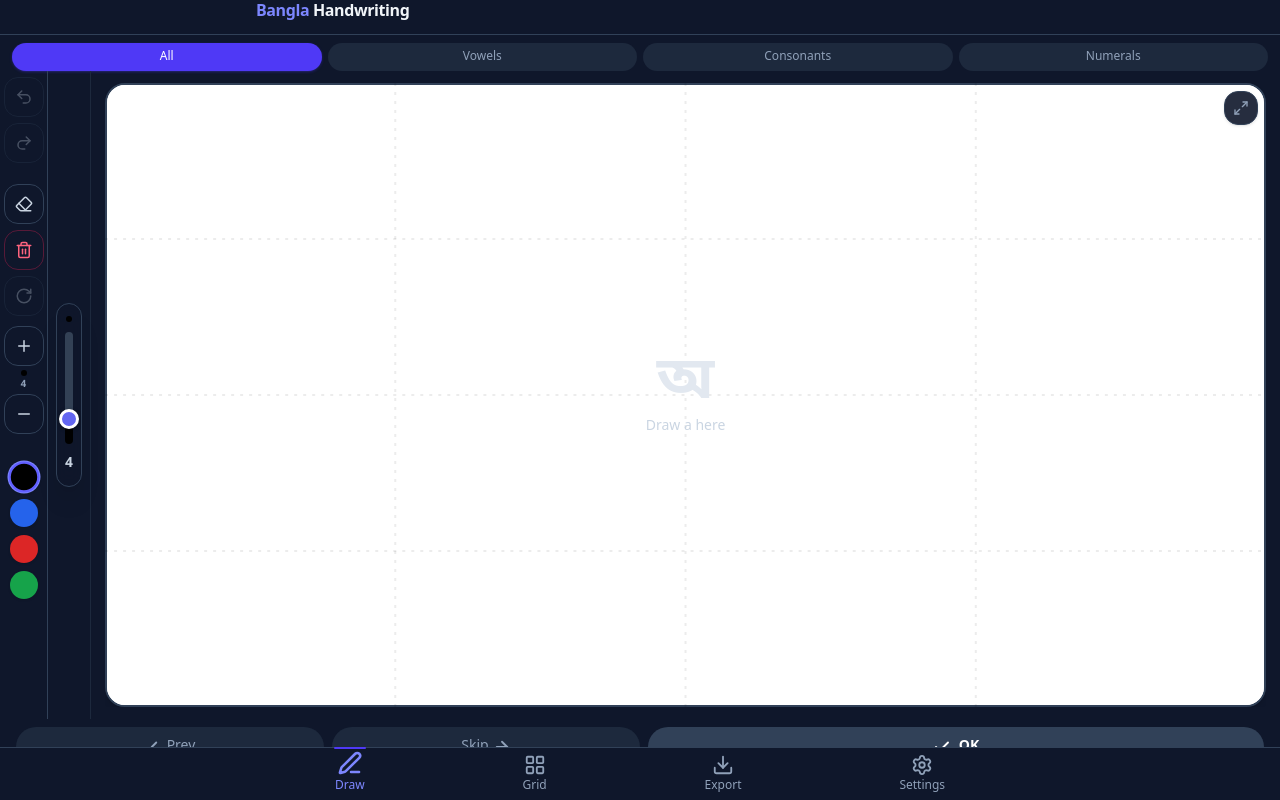
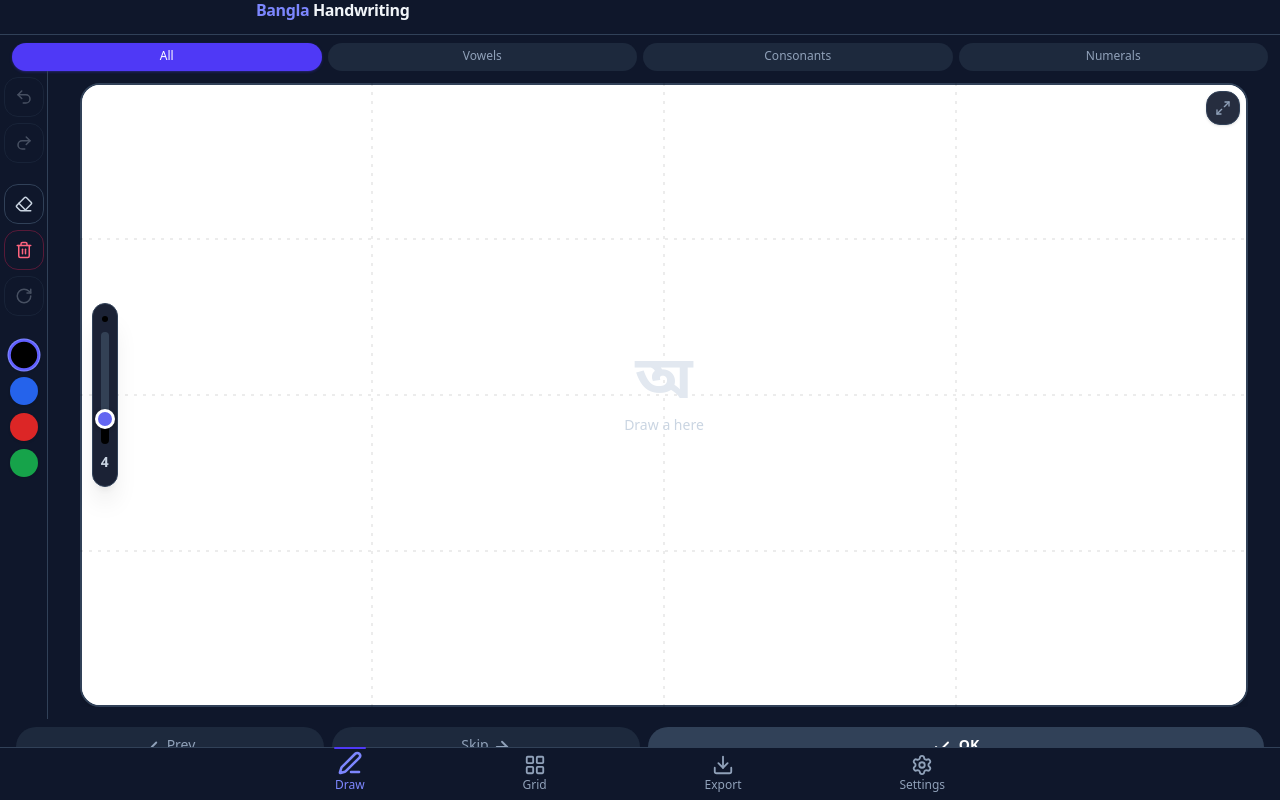
Before and after one commit to Istiaq-Edu/Bangla-Handwriting-Collector, a React (Vite) app: page / in a window 1280 px wide. Built offline with nearby package versions, Linux system fonts and the light colour scheme.

Commit message:
Move pen thickness to floating canvas UI
Relocated pen thickness control from toolbar stepper to floating sliders on the canvas. Mobile shows horizontal slider at bottom, desktop shows vertical slider on left side. Both hide while actively drawing, providing better UX and freeing up toolbar space.

```diff
--- a/src/components/Canvas/DrawingCanvas.tsx
+++ b/src/components/Canvas/DrawingCanvas.tsx
@@ -436,13 +436,8 @@ export default function DrawingCanvas({
           </motion.div>
         )}
       </AnimatePresence>
-    </>
-  )
 
-  // ═══════════════════════════════════════
-  // THICKNESS SLIDER COMPONENT (shared)
-  // ═══════════════════════════════════════
-  const thicknessSlider = (
+      {/* Mobile: floating thickness slider at bottom — hides while drawing */}
       <AnimatePresence>
         {!currentStrokeActive && (
           <motion.div
@@ -450,9 +445,9 @@ export default function DrawingCanvas({
             animate={{ opacity: 1, scale: 1 }}
             exit={{ opacity: 0, scale: 0.8 }}
             transition={{ duration: 0.12 }}
+            className="pointer-events-auto absolute bottom-3 left-1/2 -translate-x-1/2 sm:hidden"
           >
-          {/* Mobile: horizontal */}
-          <div className="flex items-center gap-2.5 rounded-2xl border border-slate-700 bg-slate-900/80 px-4 py-2 shadow-xl backdrop-blur-md sm:hidden">
+            <div className="flex items-center gap-2.5 rounded-2xl border border-slate-700 bg-slate-900/95 px-4 py-2 shadow-xl backdrop-blur-md">
               <motion.div
                 className="shrink-0 rounded-full"
                 style={{ backgroundColor: penColor }}
@@ -475,9 +470,21 @@ export default function DrawingCanvas({
                 {penThickness}
               </span>
             </div>
+          </motion.div>
+        )}
+      </AnimatePresence>
 
-          {/* Desktop: vertical */}
-          <div className="hidden flex-col items-center gap-2.5 rounded-2xl border border-slate-700 bg-slate-900/80 px-2 py-3 shadow-xl backdrop-blur-md sm:flex">
+      {/* Desktop: floating thickness slider on left side — hides while drawing */}
+      <AnimatePresence>
+        {!currentStrokeActive && (
+          <motion.div
+            initial={{ opacity: 0, scale: 0.8 }}
+            animate={{ opacity: 1, scale: 1 }}
+            exit={{ opacity: 0, scale: 0.8 }}
+            transition={{ duration: 0.12 }}
+            className="pointer-events-auto absolute left-3 top-1/2 hidden -translate-y-1/2 sm:block"
+          >
+            <div className="flex flex-col items-center gap-2.5 rounded-2xl border border-slate-700 bg-slate-900/95 px-2 py-3 shadow-xl backdrop-blur-md">
               <motion.div
                 className="shrink-0 rounded-full"
                 style={{ backgroundColor: penColor }}
@@ -505,6 +512,7 @@ export default function DrawingCanvas({
           </motion.div>
         )}
       </AnimatePresence>
+    </>
   )
 
   // ── FULLSCREEN / ZOOM MODE ──
@@ -535,8 +543,6 @@ export default function DrawingCanvas({
               canRotate={strokeCount > 0}
               penColor={penColor}
               onPenColorChange={setPenColor}
-              penThickness={penThickness}
-              onPenThicknessChange={setPenThickness}
               canRedo={redoCount > 0}
               canUndo={strokeCount > 0}
             />
@@ -573,18 +579,10 @@ export default function DrawingCanvas({
           </div>
         </div>
 
-        {/* Slider (left) + canvas — fills ALL remaining space */}
-        <div className="flex min-h-0 flex-1">
-          {/* Pen thickness slider */}
-          <div className="flex items-center justify-center border-r border-slate-800 px-2 py-1.5">
-            {thicknessSlider}
-          </div>
-
-          {/* Canvas */}
+        {/* Canvas — fills ALL remaining space */}
         <div ref={containerRef} className="flex min-h-0 flex-1 items-center justify-center p-2">
           <div className="relative h-full w-full max-h-full max-w-full overflow-hidden">
             {canvasContent}
-            </div>
           </div>
         </div>
       </div>
@@ -606,28 +604,19 @@ export default function DrawingCanvas({
           canRotate={strokeCount > 0}
           penColor={penColor}
           onPenColorChange={setPenColor}
-          penThickness={penThickness}
-          onPenThicknessChange={setPenThickness}
           canRedo={redoCount > 0}
           canUndo={strokeCount > 0}
         />
 
-        {/* Right column: slider + canvas */}
-        <div className="flex min-h-0 flex-1 flex-col sm:order-2 sm:flex-row">
-          {/* Pen thickness slider — top on mobile, left on desktop */}
-          <div className="flex items-center justify-center border-b border-slate-800 px-2 py-1.5 sm:border-b-0 sm:border-r">
-            {thicknessSlider}
-          </div>
-
-          {/* Canvas */}
+        {/* Canvas — fills all available space */}
         <div
           ref={containerRef}
-            className="relative flex min-h-0 flex-1 items-center justify-center p-2 sm:p-3"
+          className="relative flex min-h-0 min-w-0 flex-1 items-center justify-center p-2 sm:order-2 sm:p-3"
         >
           <div className="relative h-full max-h-full max-w-full overflow-hidden">
             {canvasContent}
 
-              {/* Zoom button */}
+            {/* Zoom button — top right of canvas */}
             <motion.button
               onClick={() => setIsFullscreen(true)}
               className="pointer-events-auto absolute right-2 top-2 z-10 flex items-center justify-center rounded-lg border border-slate-700 bg-slate-900/90 p-2 text-slate-400 shadow-sm backdrop-blur-sm hover:bg-slate-800/50"
@@ -637,7 +626,6 @@ export default function DrawingCanvas({
             >
               <Maximize2 size={16} strokeWidth={2} />
             </motion.button>
-            </div>
             </div>
           </div>
         </div>
--- a/src/components/Canvas/Toolbar.tsx
+++ b/src/components/Canvas/Toolbar.tsx
@@ -1,12 +1,11 @@
 import { useState, useRef, useEffect, useCallback } from 'react'
 import { motion } from 'framer-motion'
 import {
-  Undo2, Redo2, Eraser, Trash2, RotateCw, ChevronDown, Plus, Minus,
+  Undo2, Redo2, Eraser, Trash2, RotateCw, ChevronDown,
 } from 'lucide-react'
 
 interface ToolbarProps {
   penColor: string
-  penThickness: number
   isErasing: boolean
   onToggleEraser: () => void
   onUndo: () => void
@@ -15,7 +14,6 @@ interface ToolbarProps {
   onRotate: () => void
   canRotate: boolean
   onPenColorChange: (color: string) => void
-  onPenThicknessChange: (thickness: number) => void
   canUndo: boolean
   canRedo: boolean
 }
@@ -86,28 +84,6 @@ function ColorSwatches({ penColor, onPenColorChange }: { penColor: string; onPen
           whileTap={{ scale: 0.9 }}
         />
       ))}
-    </div>
-  )
-}
-
-function ThicknessStepper({ penThickness, onPenThicknessChange, penColor }: { penThickness: number; onPenThicknessChange: (t: number) => void; penColor: string }) {
-  const up = () => onPenThicknessChange(Math.min(20, penThickness + 1))
-  const down = () => onPenThicknessChange(Math.max(1, penThickness - 1))
-  return (
-    <div className="flex shrink-0 flex-col items-center gap-1 py-1">
-      <ToolButton onClick={up} label="Thicker">
-        <Plus size={18} strokeWidth={2} />
-      </ToolButton>
-      <motion.div
-        className="shrink-0 rounded-full"
-        style={{ backgroundColor: penColor }}
-        animate={{ width: Math.max(6, penThickness), height: Math.max(6, penThickness) }}
-        transition={{ type: 'spring', stiffness: 300, damping: 20 }}
-      />
-      <span className="text-[10px] font-semibold leading-none text-slate-400">{penThickness}</span>
-      <ToolButton onClick={down} label="Thinner">
-        <Minus size={18} strokeWidth={2} />
-      </ToolButton>
     </div>
   )
 }
@@ -214,15 +190,13 @@ export default function Toolbar({
   canRotate,
   penColor,
   onPenColorChange,
-  penThickness,
-  onPenThicknessChange,
   canUndo,
   canRedo,
 }: ToolbarProps) {
   return (
     <>
       {/* ═══ Desktop: vertical sidebar ═══ */}
-      <div className="hidden w-12 flex-col items-center gap-1.5 overflow-y-auto border-r border-slate-700 p-1.5 sm:flex">
+      <div className="hidden w-12 flex-col items-center gap-1.5 border-r border-slate-700 p-1.5 sm:flex">
         <ToolButton onClick={onUndo} disabled={!canUndo} label="Undo">
           <Undo2 size={18} strokeWidth={2} />
         </ToolButton>
@@ -241,8 +215,6 @@ export default function Toolbar({
         <ToolButton onClick={onRotate} disabled={!canRotate} label="Rotate 90°">
           <RotateCw size={18} strokeWidth={2} />
         </ToolButton>
-
-        <ThicknessStepper penThickness={penThickness} onPenThicknessChange={onPenThicknessChange} penColor={penColor} />
 
         <Divider />
 
```
Lines whose indentation alone changed are shown as unchanged.
